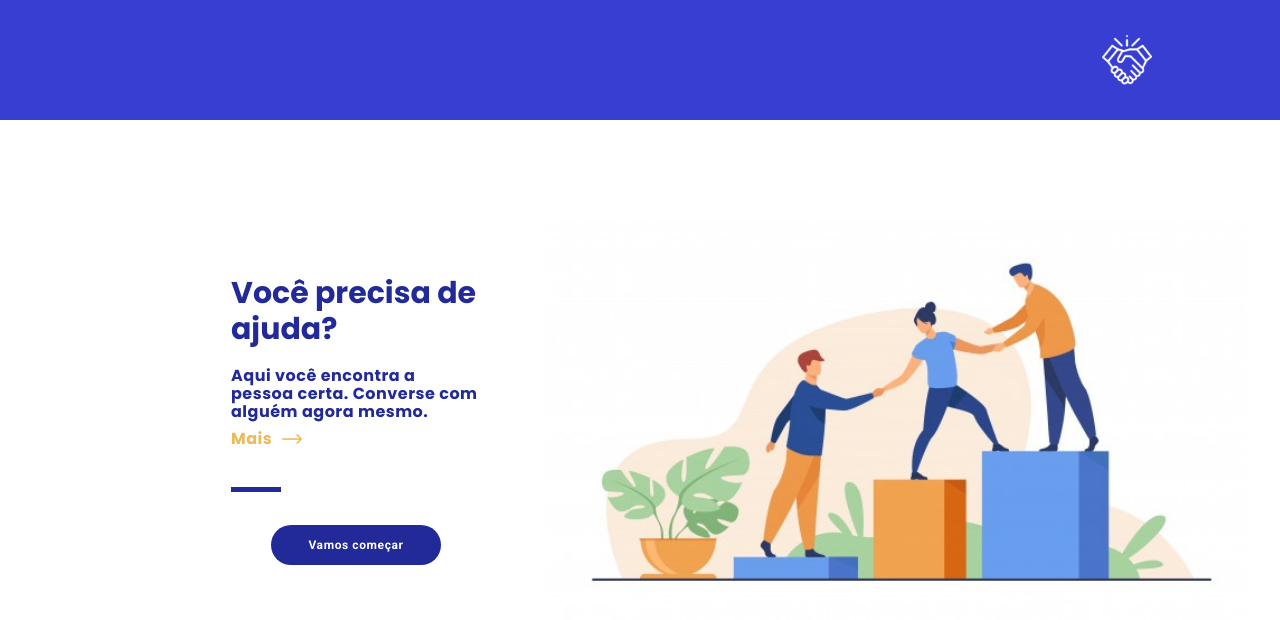
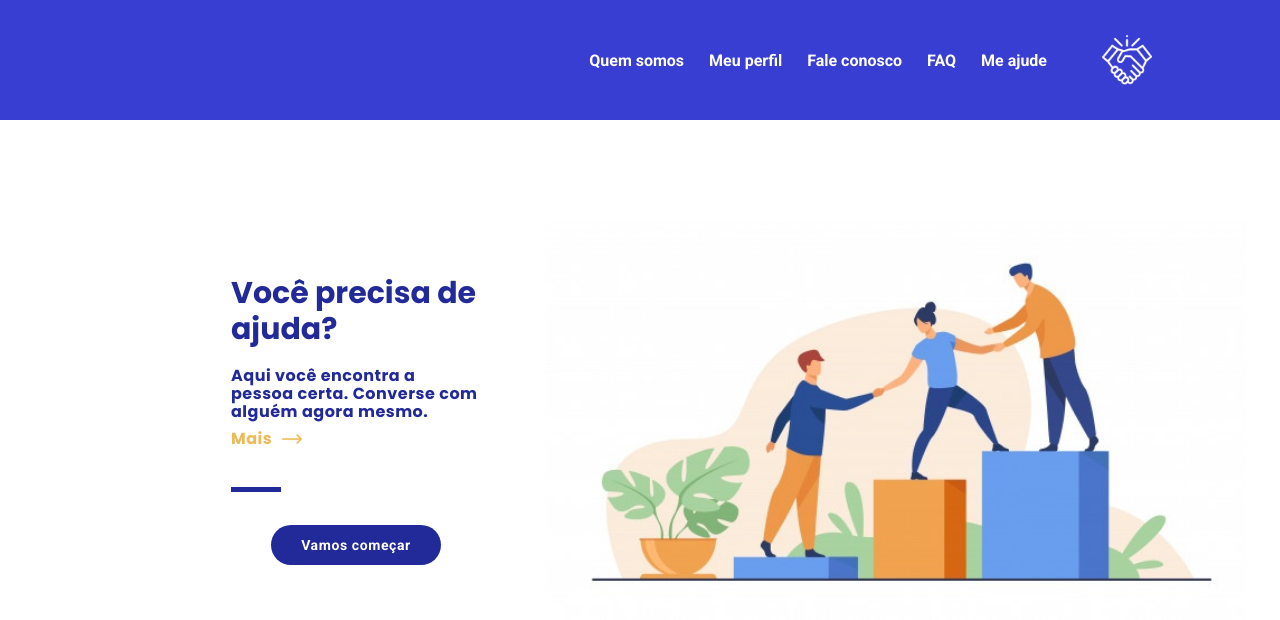
Before and after one commit to NoemiFerrari/project-hands, a React (Create React App) app: page / in a window 1280 px wide. Shown: the top 620 px of the page. Built offline with nearby package versions, Linux system fonts and the light colour scheme.

Commit message:
feat: toastify

```diff
--- a/src/pages/Login/index.tsx
+++ b/src/pages/Login/index.tsx
@@ -7,6 +7,8 @@ import Close from '../../assets/close.png';
 import { Button, ButtonProps, Checkbox, CheckboxProps, FormControl, FormControlLabel, FormGroup, IconButton, InputAdornment, InputLabel, OutlinedInput, TextField, withStyles } from '@material-ui/core';
 import { Visibility, VisibilityOff } from '@material-ui/icons';
 import { useNavigate } from 'react-router-dom';
+import { toast, ToastContainer } from 'react-toastify';
+import 'react-toastify/dist/ReactToastify.css';
 
 export const BlueCheckbox = withStyles({
     root: {
@@ -76,6 +78,11 @@ const Login: React.FC = () => {
 
     const goTo = (url: string) => {
 
+        if(username === '' || values.password === '') {
+            toast.warn("Usuário e senha não podem ser vazios.");
+            return;
+        }
+
         if(isLogin) {
 
             let users = new Array()
@@ -91,9 +98,12 @@ const Login: React.FC = () => {
             }else {
                 alert("Usuário não encontrado!")
             }
-       }
+        }
 
        if(isRegister) {
+
+            toast.success("Usuário cadastrado com sucesso.");
+
             let users = new Array()
 
             const obj = {
@@ -161,8 +171,14 @@ const Login: React.FC = () => {
                 </Modal>
             )}
             <Header>
+                <span>Quem somos</span>
+                <span>Meu perfil</span>
+                <span>Fale conosco</span>
+                <span>FAQ</span>
+                <span>Me ajude</span>
                 <img src={Handshake} alt={''} />
             </Header>
+            <ToastContainer />
             <Container>
                 <div className="slider">
                     {cont === 1 && (
--- a/src/pages/Login/styles.ts
+++ b/src/pages/Login/styles.ts
@@ -14,9 +14,17 @@ export const Header = styled.div`
     justify-content: end;
     padding-right: 10%;
 
+    span {
+        color: #FFF;
+        font-weight: 600;
+        margin-right: 25px;
+        cursor: pointer;
+    }
+
     img {
         width: 50px;
         height: 50px;
+        margin-left: 30px;
     }
 `;
 
@@ -81,7 +89,7 @@ export const Container = styled.div`
             color: #FFF;
             border-radius: 20px;
             cursor: pointer;
-            font-size: 12px;
+            font-size: 14px;
             font-weight: bolder;
             letter-spacing: 0.6px;
             font-family: var(--roboto);
```
Also changed, not shown: package.json (+6 -5 lines), 2 other files (tests, documents, lock files or other folders).
